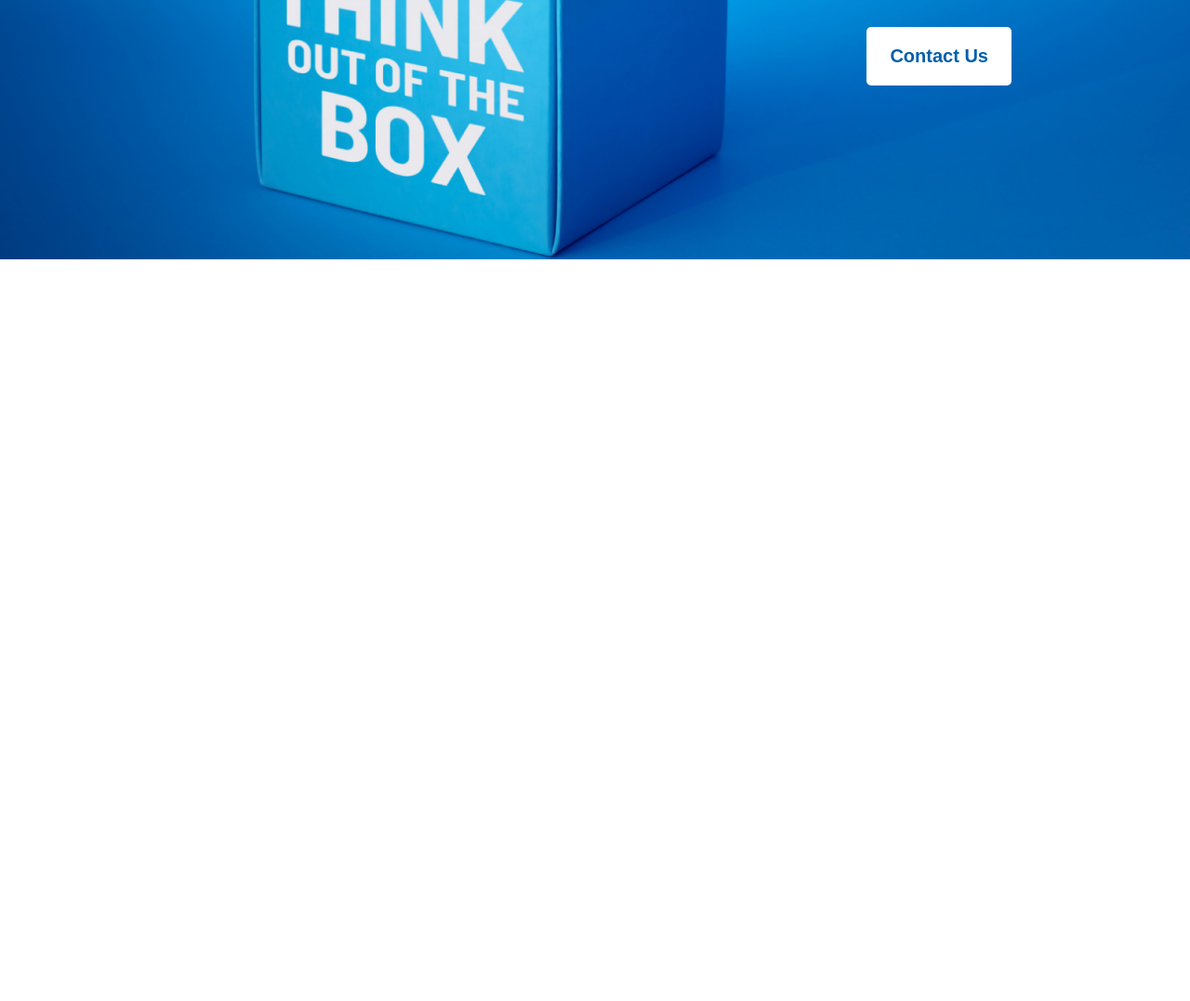
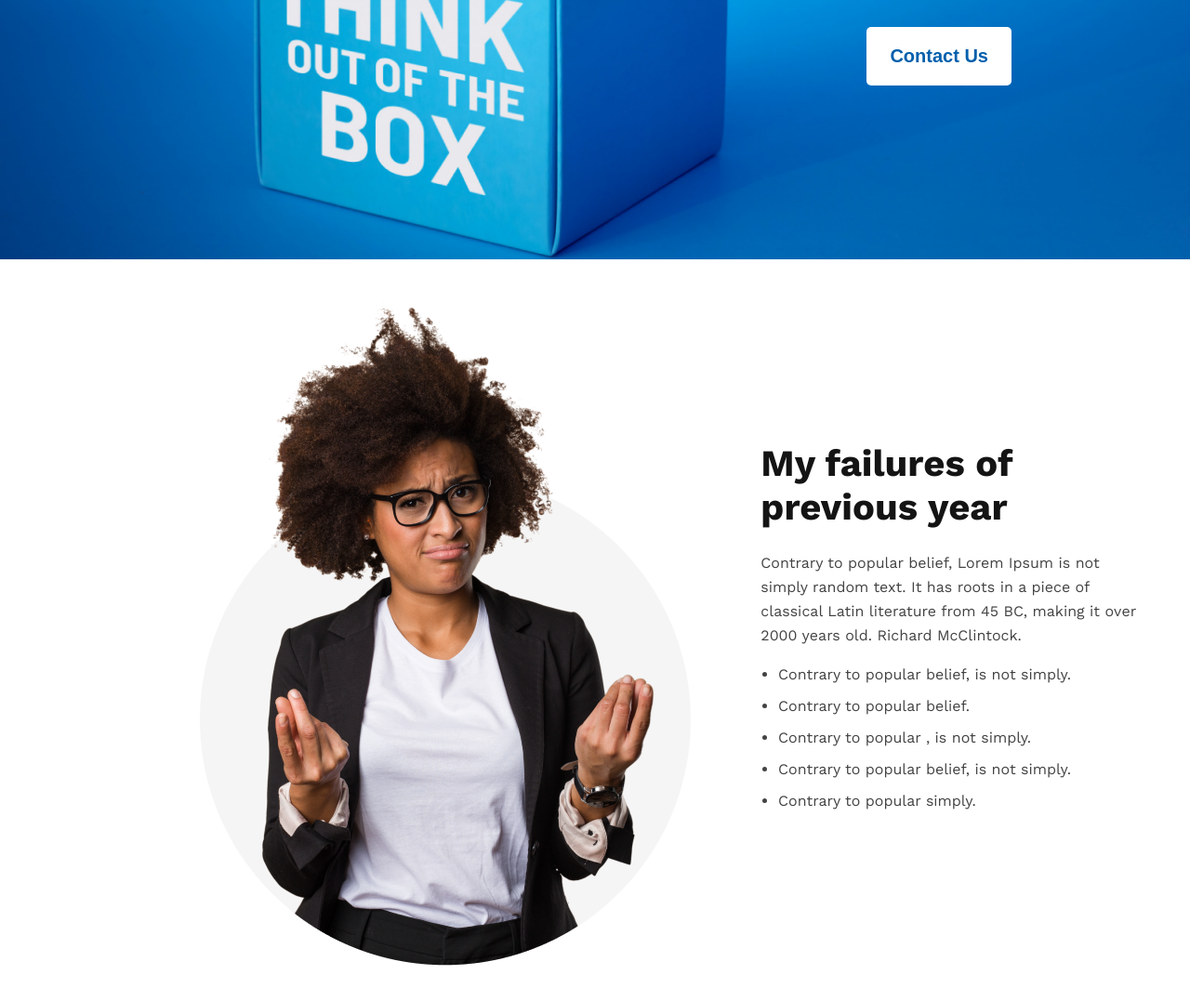
Before and after one commit to Rayat41/new-year, a plain HTML site: page index.html in a window 1280 px wide. Shown: the part 521-1598 px from the top of the page at 93% size. Before the commit the page ends 805 px from the top, so only its background shows below. Drawn offline with nearby package versions, Linux system fonts and the light colour scheme.

Commit message:
main section part 1 added

```diff
--- a/Style/style.css
+++ b/Style/style.css
@@ -57,3 +57,55 @@ body {
   border: none;
   cursor: pointer;
 }
+
+/* previous yr sec */
+
+.previous-year-section {
+  display: flex;
+  /* justify-content: space-around; */
+  align-items: center;
+  height: 100vh;
+  width: 70%;
+  margin: 0px auto;
+}
+
+.previous-yr-section-img {
+  margin-right: 3.2%;
+}
+
+.previous-yr-section-info {
+  margin-left: 3.2%;
+}
+
+.previous-yr-section-info-h2 {
+  font-size: 40px;
+  font-style: normal;
+  font-weight: 700;
+  line-height: normal;
+  color: #151414;
+  width: 288px;
+}
+
+.previous-yr-section-info-p {
+  font-size: 16px;
+  font-style: normal;
+  font-weight: 400;
+  line-height: 26px;
+  color: #444343;
+  width: 416px;
+  margin-top: 24px;
+  margin-bottom: 16px;
+}
+
+.p-yr-list-item {
+  font-size: 16px;
+  font-style: normal;
+  font-weight: 400;
+  line-height: 26px;
+  color: #444343;
+  margin-bottom: 8px;
+}
+
+.p-yr-list {
+  margin-left: 4.5%;
+}
--- a/index.html
+++ b/index.html
@@ -38,7 +38,34 @@
   </header>
 
   <main>
+    <section class="previous-year-section">
+      <div class="previous-yr-section-img">
+        <img src="/images/person.png" alt="person(bedi)">
+      </div>
 
+      <div class="previous-yr-section-info">
+        <h2 class="previous-yr-section-info-h2">
+          My failures of <br> previous year
+        </h2>
+
+        <p class="previous-yr-section-info-p">
+          Contrary to popular belief, Lorem Ipsum is not <br> simply random text. It has roots in a piece of <br>
+          classical Latin
+          literature
+          from 45 BC, making it over <br> 2000 years old. Richard McClintock.
+        </p>
+
+        <div class="p-yr-list">
+          <ul>
+            <li class="p-yr-list-item">Contrary to popular belief, is not simply.</li>
+            <li class="p-yr-list-item">Contrary to popular belief.</li>
+            <li class="p-yr-list-item">Contrary to popular , is not simply.</li>
+            <li class="p-yr-list-item">Contrary to popular belief, is not simply.</li>
+            <li class="p-yr-list-item">Contrary to popular simply.</li>
+          </ul>
+        </div>
+      </div>
+    </section>
   </main>
 
   <footer>
```
